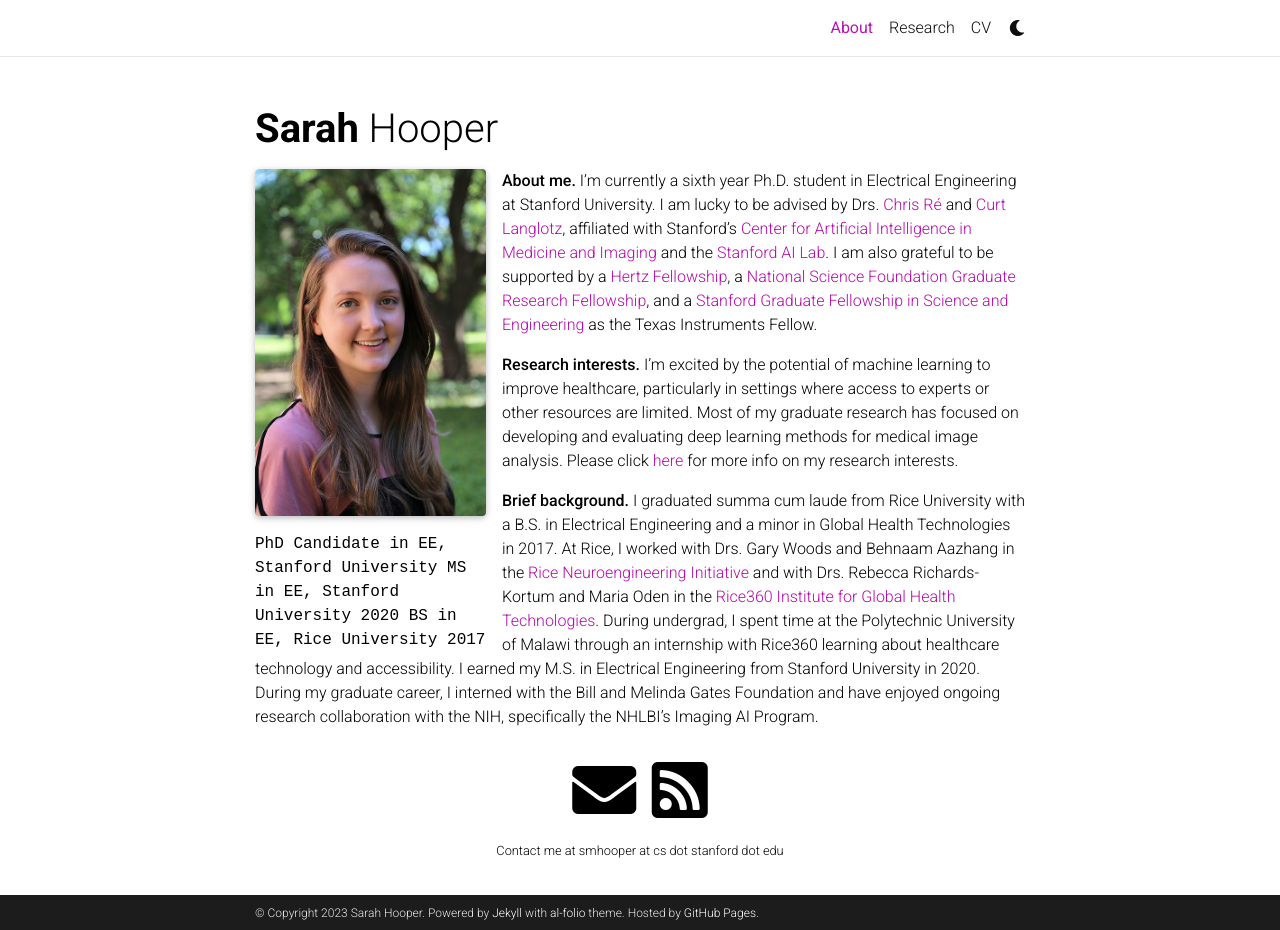
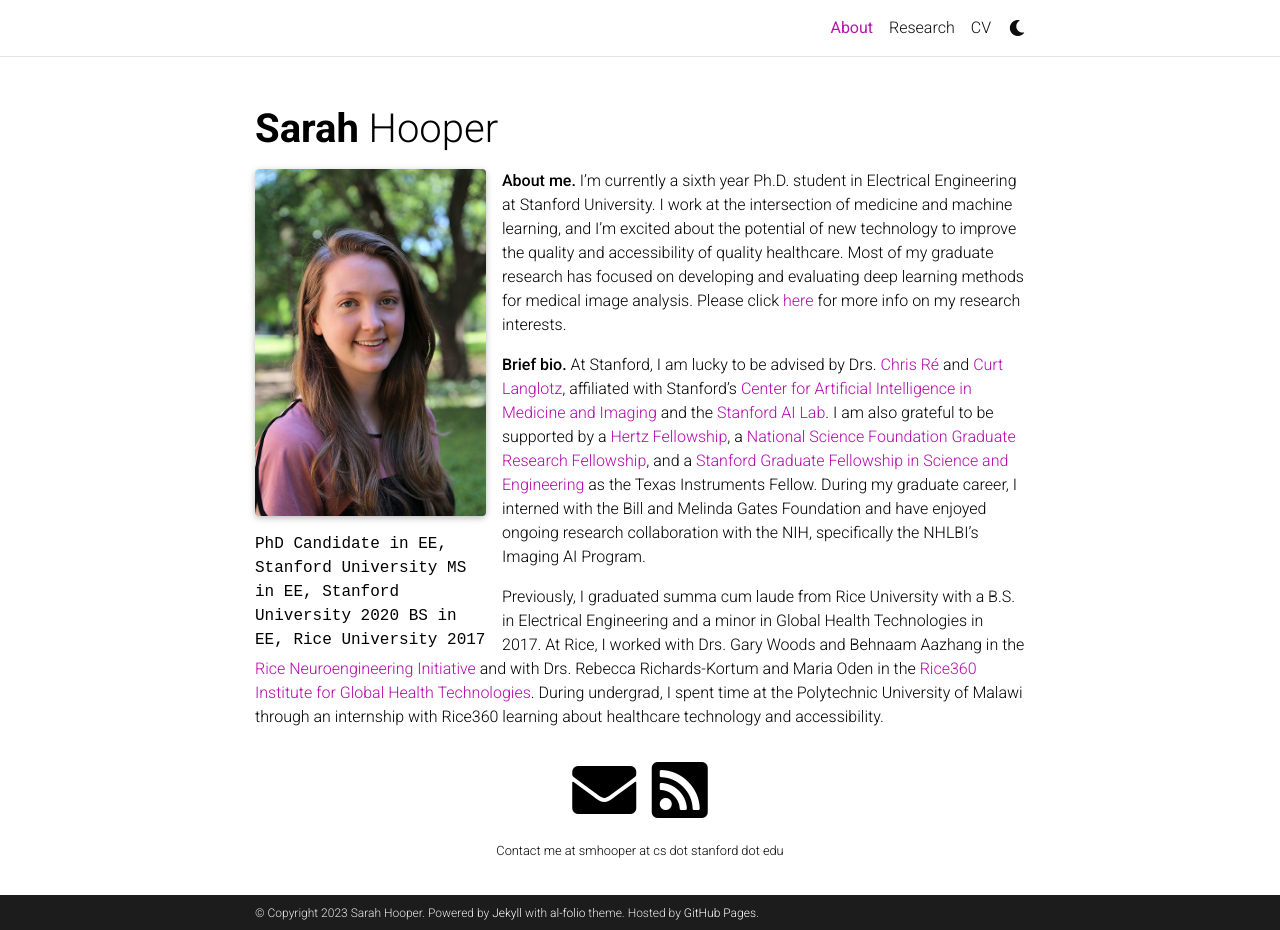
Before and after one commit to sarahmhooper/sarahmhooper.github.io, a Jekyll site: the page built from _pages/about.md, in a window 1280 px wide and 930 px high. Built offline with Jekyll 4.4.1, drawn with Linux system fonts in a browser that asks for light colours; full-size pictures stand in for the smaller copies a plugin makes; comment, search, counter and statistics services are not loaded; a style sheet for code colours, icons or effects is not loaded.

Commit message:
Rearranged bio

```diff
--- a/_pages/about.md
+++ b/_pages/about.md
@@ -22,8 +22,8 @@ social: true  # includes social icons at the bottom of the page
 ---
 
 
-**About me.** I’m currently a sixth year Ph.D. student in Electrical Engineering at Stanford University. I am lucky to be advised by Drs. [Chris Ré](https://cs.stanford.edu/~chrismre/) and [Curt Langlotz](https://profiles.stanford.edu/curtis-langlotz), affiliated with Stanford's [Center for Artificial Intelligence in Medicine and Imaging](https://aimi.stanford.edu/) and the [Stanford AI Lab](https://ai.stanford.edu/). I am also grateful to be supported by a [Hertz Fellowship](https://www.hertzfoundation.org/the-fellowship/), a [National Science Foundation Graduate Research Fellowship](https://www.nsfgrfp.org/), and a [Stanford Graduate Fellowship in Science and Engineering](https://vpge.stanford.edu/fellowships-funding/sgf) as the Texas Instruments Fellow.
+**About me.** I’m currently a sixth year Ph.D. student in Electrical Engineering at Stanford University. I work at the intersection of medicine and machine learning, and I’m excited about the potential of new technology to improve the quality and accessibility of quality healthcare. Most of my graduate research has focused on developing and evaluating deep learning methods for medical image analysis. Please click [here](https://sarahmhooper.github.io/research/) for more info on my research interests.
 
-**Research interests.** I’m excited by the potential of machine learning to improve healthcare, particularly in settings where access to experts or other resources are limited. Most of my graduate research has focused on developing and evaluating deep learning methods for medical image analysis. Please click [here](https://sarahmhooper.github.io/research/) for more info on my research interests.
+**Brief bio.** At Stanford, I am lucky to be advised by Drs. [Chris Ré](https://cs.stanford.edu/~chrismre/) and [Curt Langlotz](https://profiles.stanford.edu/curtis-langlotz), affiliated with Stanford's [Center for Artificial Intelligence in Medicine and Imaging](https://aimi.stanford.edu/) and the [Stanford AI Lab](https://ai.stanford.edu/). I am also grateful to be supported by a [Hertz Fellowship](https://www.hertzfoundation.org/the-fellowship/), a [National Science Foundation Graduate Research Fellowship](https://www.nsfgrfp.org/), and a [Stanford Graduate Fellowship in Science and Engineering](https://vpge.stanford.edu/fellowships-funding/sgf) as the Texas Instruments Fellow. During my graduate career, I interned with the Bill and Melinda Gates Foundation and have enjoyed ongoing research collaboration with the NIH, specifically the NHLBI’s Imaging AI Program.
 
-**Brief background.** I graduated summa cum laude from Rice University with a B.S. in Electrical Engineering and a minor in Global Health Technologies in 2017. At Rice, I worked with Drs. Gary Woods and Behnaam Aazhang in the [Rice Neuroengineering Initiative](https://neuroengineering.rice.edu/) and with Drs. Rebecca Richards-Kortum and Maria Oden in the [Rice360 Institute for Global Health Technologies](https://www.rice360.rice.edu/). During  undergrad, I spent time at the Polytechnic University of Malawi through an internship with Rice360 learning about healthcare technology and accessibility. I earned my M.S. in Electrical Engineering from Stanford University in 2020. During my graduate career, I interned with the Bill and Melinda Gates Foundation and have enjoyed ongoing research collaboration with the NIH, specifically the NHLBI’s Imaging AI Program.
+Previously, I graduated summa cum laude from Rice University with a B.S. in Electrical Engineering and a minor in Global Health Technologies in 2017. At Rice, I worked with Drs. Gary Woods and Behnaam Aazhang in the [Rice Neuroengineering Initiative](https://neuroengineering.rice.edu/) and with Drs. Rebecca Richards-Kortum and Maria Oden in the [Rice360 Institute for Global Health Technologies](https://www.rice360.rice.edu/). During  undergrad, I spent time at the Polytechnic University of Malawi through an internship with Rice360 learning about healthcare technology and accessibility.
```
